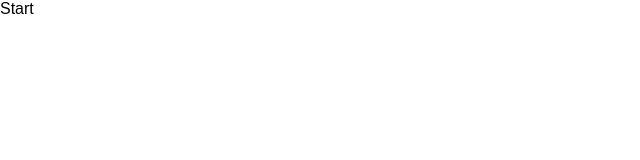
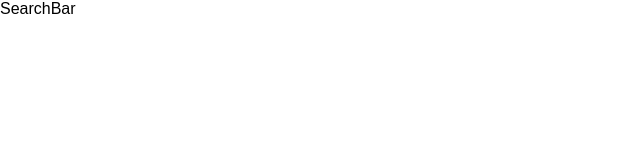
Before and after one commit to iPhatty/Project_Stasher, a React (Create React App) app in the folder client/: page / in a window 1280 px wide. Shown: the top 160 px of the page, without its empty margins (0-640 px from the left). Built offline with nearby package versions, Linux system fonts and the light colour scheme.

Commit message:
create searchbar placeholder

```diff
--- a/client/src/App.js
+++ b/client/src/App.js
@@ -1,11 +1,12 @@
 import React, { Component } from 'react';
 import './App.css';
+import SearchBar from './components/search_bar';
 
 class App extends Component {
   render() {
     return (
       <div>
-        Start
+        <SearchBar/>
       </div>
     );
   }
--- /dev/null
+++ b/client/src/components/search_bar.js
@@ -0,0 +1,11 @@
+import React, { Component } from 'react';
+
+export default class SearchBar extends Component {
+  render() {
+    return(
+      <div>
+        SearchBar
+      </div>
+    )
+  }
+}
```
